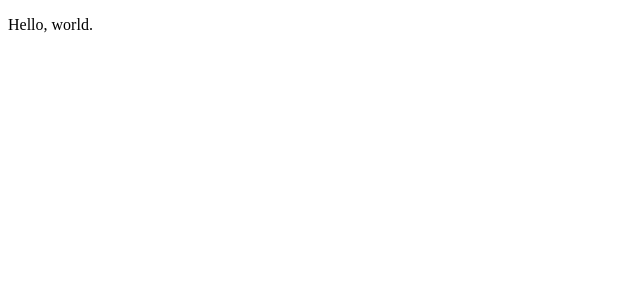
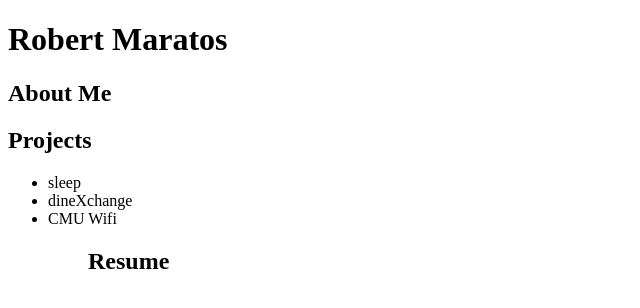
Before and after one commit to rmaratos/rmaratos.github.io, a plain HTML site: page index.html in a window 1280 px wide. Shown: the whole page, without its empty margins (0-640 px from the left). Drawn offline with Linux system fonts and the light colour scheme.

Commit message:
Rough outline.

```diff
--- a/index.html
+++ b/index.html
@@ -13,6 +13,14 @@ ga('send', 'pageview');
     </script>
 </head>
 <body>
-    <p>Hello, world.</p>
+    <h1> Robert Maratos </h1>
+    <h2> About Me</h2>
+    <h2> Projects </h2>
+    <ul>
+        <li> sleep </li>
+        <li> dineXchange </li>
+        <li> CMU Wifi </li>
+    <ul>
+    <h2> Resume </h2>
 </body>
 </html>
```
